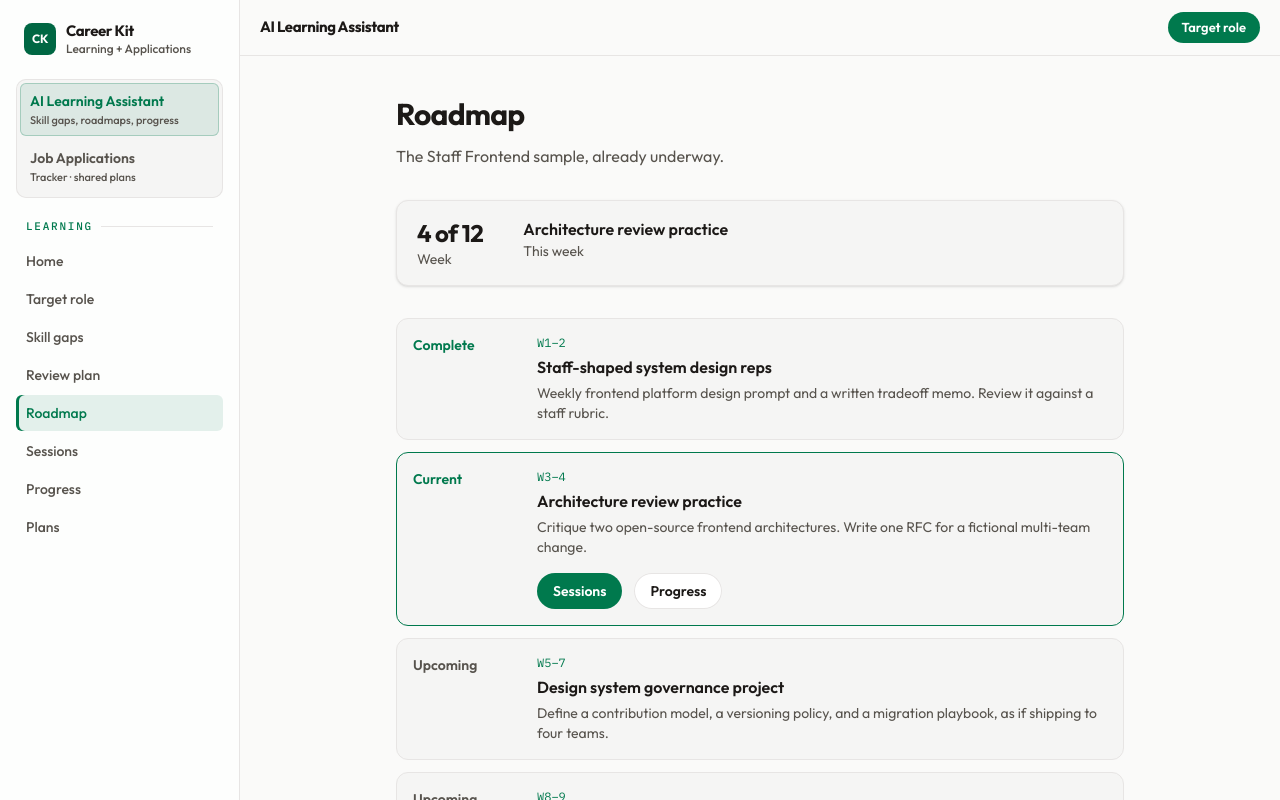
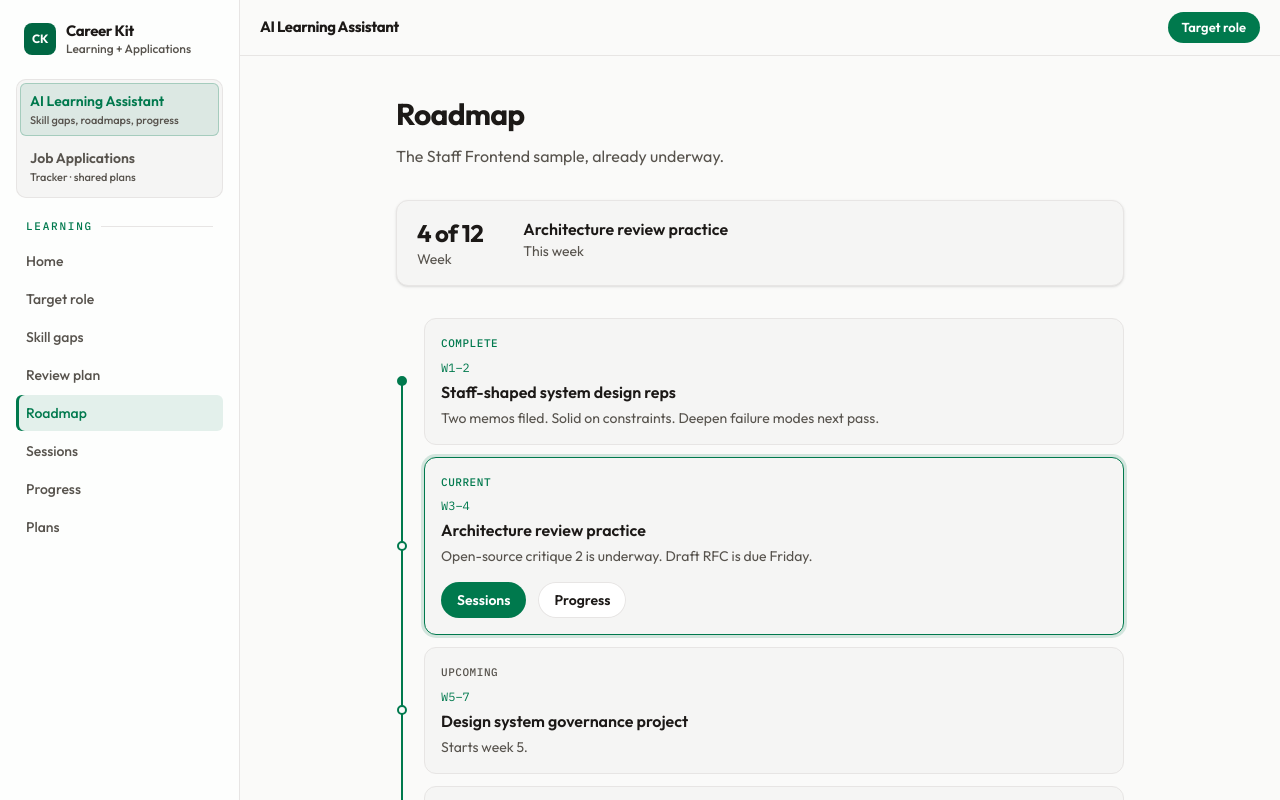
Before and after one commit to jappreetS/ai-learning-assistant, a Next.js app: page /roadmap in a window 1280 px wide. Shown: the top 800 px of the page. Built offline with nearby package versions, Linux system fonts and the light colour scheme.

Commit message:
ALA-17: draw the roadmap as a timeline
The weeks sit on a line. The current week has a ring, and each note says what has happened so far.

https://jappreetsingh.atlassian.net/browse/ALA-17

```diff
--- a/src/app/(app)/roadmap/page.tsx
+++ b/src/app/(app)/roadmap/page.tsx
@@ -9,40 +9,35 @@ const weeks = [
     state: "Complete",
     stateClass: "text-good",
     title: "Staff-shaped system design reps",
-    detail:
-      "Weekly frontend platform design prompt and a written tradeoff memo. Review it against a staff rubric.",
+    detail: "Two memos filed. Solid on constraints. Deepen failure modes next pass.",
   },
   {
     label: "W3–4",
     state: "Current",
     stateClass: "text-rail",
     title: "Architecture review practice",
-    detail:
-      "Critique two open-source frontend architectures. Write one RFC for a fictional multi-team change.",
+    detail: "Open-source critique 2 is underway. Draft RFC is due Friday.",
   },
   {
     label: "W5–7",
     state: "Upcoming",
     stateClass: "text-muted",
     title: "Design system governance project",
-    detail:
-      "Define a contribution model, a versioning policy, and a migration playbook, as if shipping to four teams.",
+    detail: "Starts week 5.",
   },
   {
     label: "W8–9",
     state: "Upcoming",
     stateClass: "text-muted",
     title: "Accessibility program spike",
-    detail:
-      "Audit one product surface to WCAG 2.2 AA. Write a remediation plan and an owner model.",
+    detail: "Weeks 8–9.",
   },
   {
     label: "W10–12",
     state: "Upcoming",
     stateClass: "text-muted",
     title: "Leadership presentation",
-    detail:
-      "A 30-minute architecture talk, plus the memos, RFCs, and before-and-after metrics for interviews.",
+    detail: "Weeks 10–12.",
   },
 ];
 
@@ -66,15 +61,32 @@ export default function RoadmapPage() {
         </div>
       </div>
       <ol className="mt-8 flex flex-col gap-3">
-        {weeks.map((week) => (
-          <li
-            key={week.label}
-            className={`grid gap-3 rounded-xl border bg-panel p-4 sm:grid-cols-[7rem_1fr] ${week.state === "Current" ? "border-rail" : "border-line"
-              }`}
-          >
-            <p className={`text-sm font-semibold ${week.stateClass}`}>{week.state}</p>
-            <div>
-              <p className="font-mono text-xs text-rail">{week.label}</p>
+        {weeks.map((week, index) => (
+          <li key={week.label} className="flex">
+            <div className="relative w-3 shrink-0">
+              {index > 0 ? (
+                <span className="absolute top-0 left-1/2 h-1/2 w-0.5 -translate-x-1/2 bg-rail" />
+              ) : null}
+              {index < weeks.length - 1 ? (
+                <span className="absolute top-1/2 left-1/2 h-[calc(50%+0.75rem)] w-0.5 -translate-x-1/2 bg-rail" />
+              ) : null}
+              <span
+                className={`absolute top-1/2 left-1/2 z-10 size-2.5 -translate-x-1/2 -translate-y-1/2 rounded-full border-2 border-rail ${week.state === "Complete" ? "bg-rail" : "bg-paper"
+                  }`}
+              />
+            </div>
+            <div
+              className={`ml-4 flex-1 rounded-xl border bg-panel p-4 ${week.state === "Current"
+                  ? "border-rail shadow-[0_0_0_3px_color-mix(in_oklab,var(--rail)_16%,transparent)]"
+                  : "border-line"
+                }`}
+            >
+              <p
+                className={`font-mono text-[11px] font-medium uppercase tracking-wider ${week.stateClass}`}
+              >
+                {week.state}
+              </p>
+              <p className="mt-2 font-mono text-xs text-rail">{week.label}</p>
               <h2 className="mt-1 text-base font-semibold">{week.title}</h2>
               <p className="mt-1 text-sm text-muted">{week.detail}</p>
               {week.state === "Current" ? (
```
